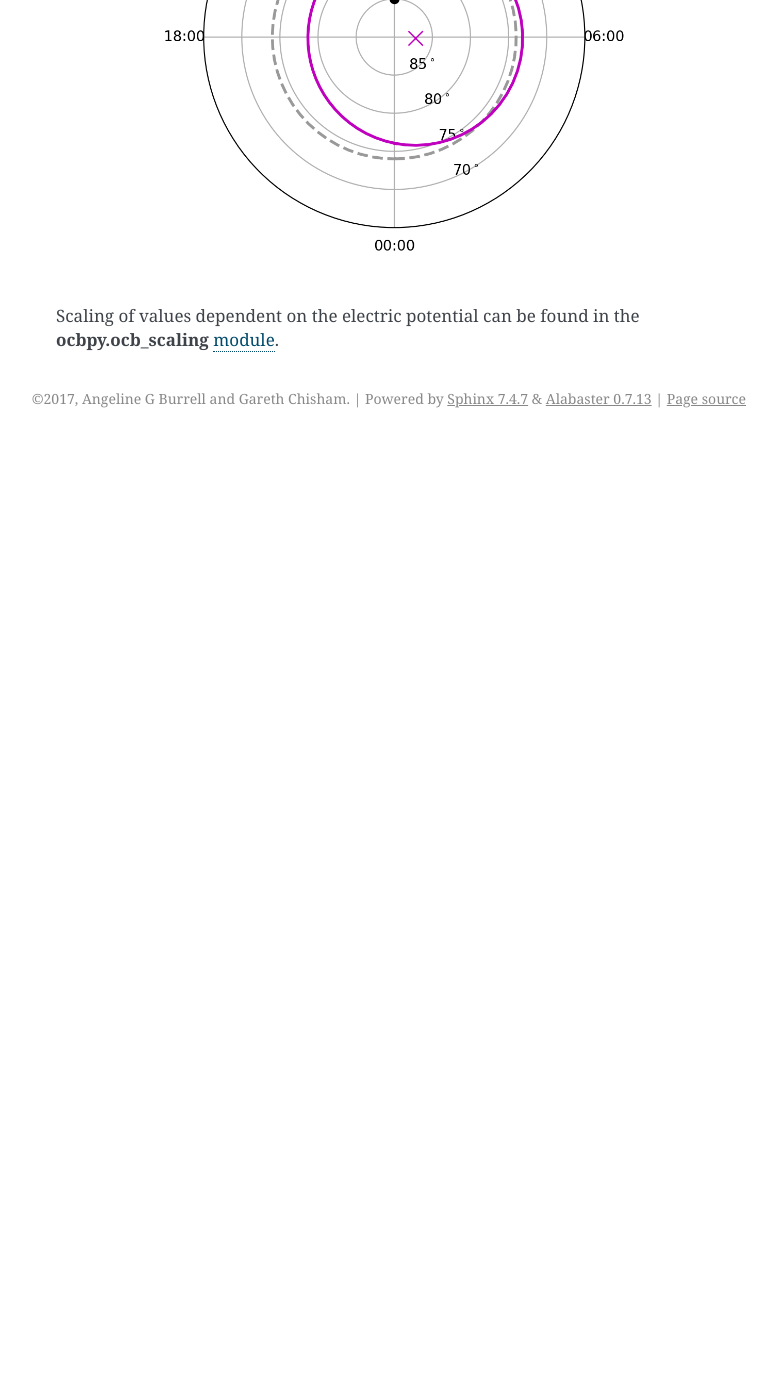
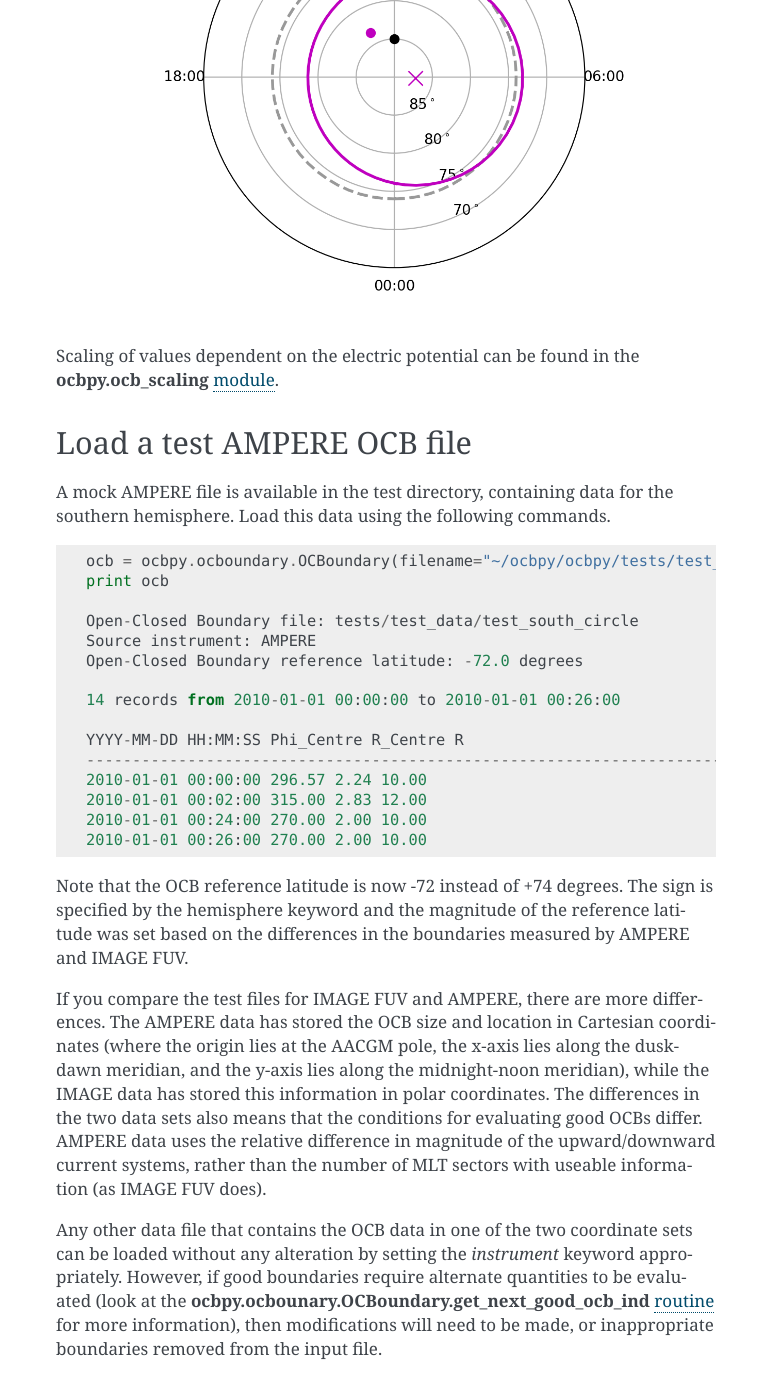
Before and after one commit to aburrell/ocbpy, a Sphinx documentation site: the page built from docs/example.rst, in a window 1280 px wide and 1400 px high, scrolled down 2502 px. Shown: the whole window, without its empty margins (364-1141 px from the left). Built offline with Sphinx 7.4.7, drawn with Linux system fonts in a browser that asks for light colours; before the commit the page ends 2940 px from its top, so only the background shows below that; some of the changed text lies outside the part shown.

Commit message:
Documentation
Updated documentation to give more details about loading OCB data in
the example, and talk about AMPERE OCBs.

```diff
--- a/docs/example.rst
+++ b/docs/example.rst
@@ -21,16 +21,18 @@ will take a few minutes to load.
    ocb = ocbpy.ocboundary.OCBoundary()
    print ocb
 
-   Open-Closed Boundary file: /Users/ab763/Programs/Git/ocbpy/ocbpy/boundaries/si13_north_circle
+   Open-Closed Boundary file: ~/ocbpy/ocbpy/boundaries/si13_north_circle
+   Source instrument: IMAGE
+   Open-Closed Boundary reference latitude: 74.0 degrees
 
    219927 records from 2000-05-05 11:35:27 to 2002-08-22 00:01:28
 
-   YYYY-MM-DD HH:MM:SS NumSectors Phi_Centre R_Centre R  R_Err Area
+   YYYY-MM-DD HH:MM:SS Phi_Centre R_Centre R
    -----------------------------------------------------------------------------
-   2000-05-05 11:35:27 4 356.93 8.74 9.69 0.14 3.642e+06
-   2000-05-05 11:37:23 5 202.97 13.23 22.23 0.77 1.896e+07
-   2002-08-21 23:55:20 8 322.60 5.49 15.36 0.61 9.107e+06
-   2002-08-22 00:01:28 7 179.02 2.32 19.52 0.89 1.466e+07
+   2000-05-05 11:35:27 356.93 8.74 9.69
+   2000-05-05 11:37:23 202.97 13.23 22.23
+   2002-08-21 23:55:20 322.60 5.49 15.36
+   2002-08-22 00:01:28 179.02 2.32 19.52
 
 Retrieve a good OCB record
 --------------------------
@@ -100,3 +102,48 @@ Add a legend to finish the figure.
 
 Scaling of values dependent on the electric potential can be found in the
 **ocbpy.ocb_scaling** `module <ocb_gridding.html#ocb-scaling>`__.
+
+
+Load a test AMPERE OCB file
+------------------------------------------
+A mock AMPERE file is available in the test directory, containing data for the
+southern hemisphere.  Load this data using the following commands.
+::
+   ocb = ocbpy.ocboundary.OCBoundary(filename="~/ocbpy/ocbpy/tests/test_data/test_south_circle", instrument="ampere", hemisphere=-1)
+   print ocb
+
+   Open-Closed Boundary file: tests/test_data/test_south_circle
+   Source instrument: AMPERE
+   Open-Closed Boundary reference latitude: -72.0 degrees
+
+   14 records from 2010-01-01 00:00:00 to 2010-01-01 00:26:00
+
+   YYYY-MM-DD HH:MM:SS Phi_Centre R_Centre R
+   -----------------------------------------------------------------------------
+   2010-01-01 00:00:00 296.57 2.24 10.00
+   2010-01-01 00:02:00 315.00 2.83 12.00
+   2010-01-01 00:24:00 270.00 2.00 10.00
+   2010-01-01 00:26:00 270.00 2.00 10.00
+
+Note that the OCB reference latitude is now -72 instead of +74 degrees.  The
+sign is specified by the hemisphere keyword and the magnitude of the reference
+latitude was set based on the differences in the boundaries measured by
+AMPERE and IMAGE FUV.
+
+If you compare the test files for IMAGE FUV and AMPERE, there are more
+differences.  The AMPERE data has stored the OCB size and location in Cartesian
+coordinates (where the origin lies at the AACGM pole, the x-axis lies along the
+dusk-dawn meridian, and the y-axis lies along the midnight-noon meridian), while
+the IMAGE data has stored this information in polar coordinates.  The
+differences in the two data sets also means that the conditions for evaluating
+good OCBs differ.  AMPERE data uses the relative difference in magnitude of the
+upward/downward current systems, rather than the number of MLT sectors with
+useable information (as IMAGE FUV does).
+
+Any other data file that contains the OCB data in one of the two coordinate
+sets can be loaded without any alteration by setting the *instrument* keyword
+appropriately.  However, if good boundaries require alternate quantities to be
+evaluated (look at the **ocbpy.ocbounary.OCBoundary.get_next_good_ocb_ind**
+`routine <ocb_gridding.html#module-ocbpy.ocboundary>`__ for more information),
+then modifications will need to be made, or inappropriate boundaries removed
+from the input file.
```
Also changed, not shown: docs/ocb_datasets.rst (+7 -0 lines).
